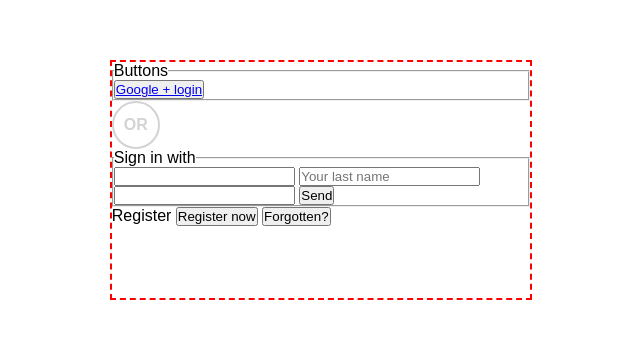
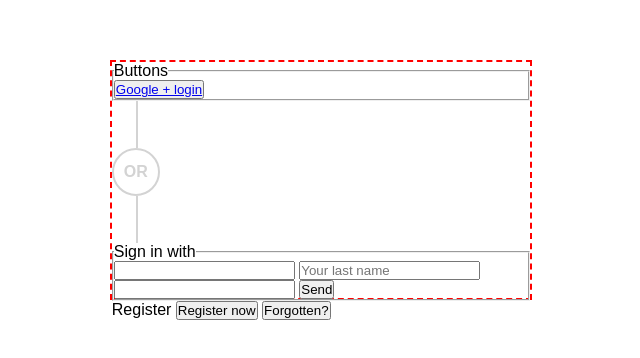
Before and after one commit to Amopho/registration-formular, a plain HTML site: page index.html in a window 1280 px wide. Shown: the part 260-618 px from the top of the page, without its empty margins (319-959 px from the left). Drawn offline with Linux system fonts and the light colour scheme.

Commit message:
reg form or drawing

```diff
--- a/css/style.css
+++ b/css/style.css
@@ -16,6 +16,13 @@ form {
   width: 33%;
   height: 30%;
 }
+.line {
+  width: 300px;
+  height: 47px;
+  border-left: 2px solid lightgray;
+  position: relative;
+  left: 1.5rem;
+}
 
 .draw {
   background-color: white;
--- a/index.html
+++ b/index.html
@@ -17,7 +17,10 @@
           <a href="https://accounts.google.com/Login">Google + login</a>
         </button>
       </fieldset>
+      <div class="or-drawing"></div>
+      <div class="line"></div>
       <div class="draw">OR</div>
+      <div class="line"></div>
       <fieldset>
         <legend>Sign in with</legend>
         <input type="text" name="name" placeholder="" id="1" />
```
